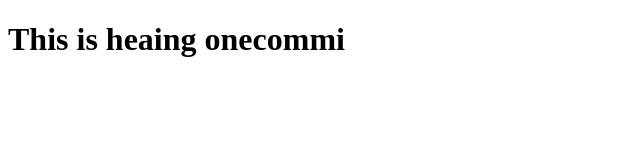
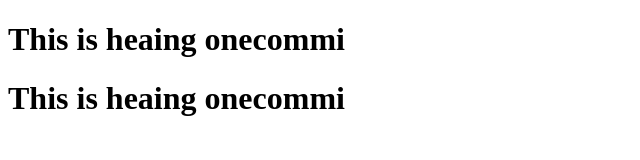
Before and after one commit to iftekhar-rahman/my-first-website, a plain HTML site: page index.html in a window 1280 px wide. Shown: the whole page, without its empty margins (0-640 px from the left). Drawn offline with Linux system fonts and the light colour scheme.

Commit message:
new text

```diff
--- a/index.html
+++ b/index.html
@@ -7,5 +7,6 @@
 </head>
 <body>
     <h1>This is heaing onecommi</h1>
+    <h1>This is heaing onecommi</h1>
 </body>
 </html>
```
